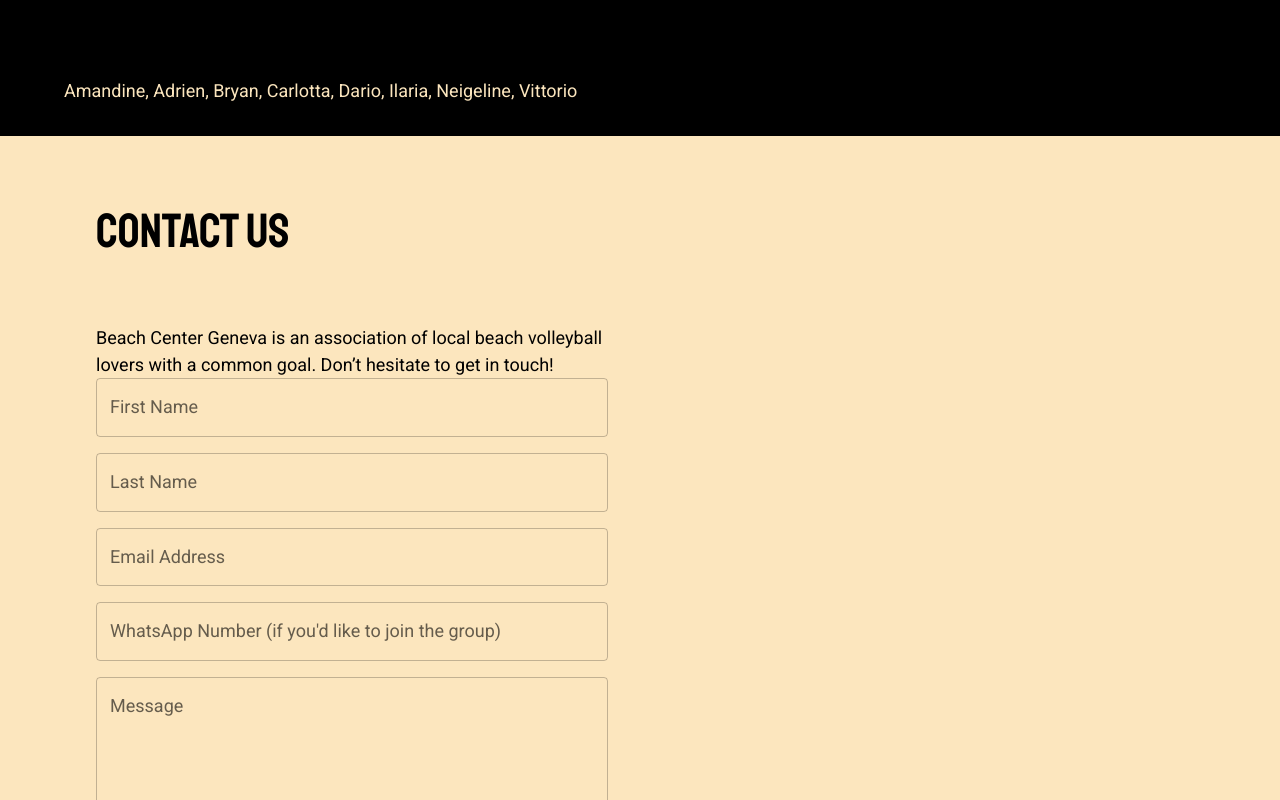
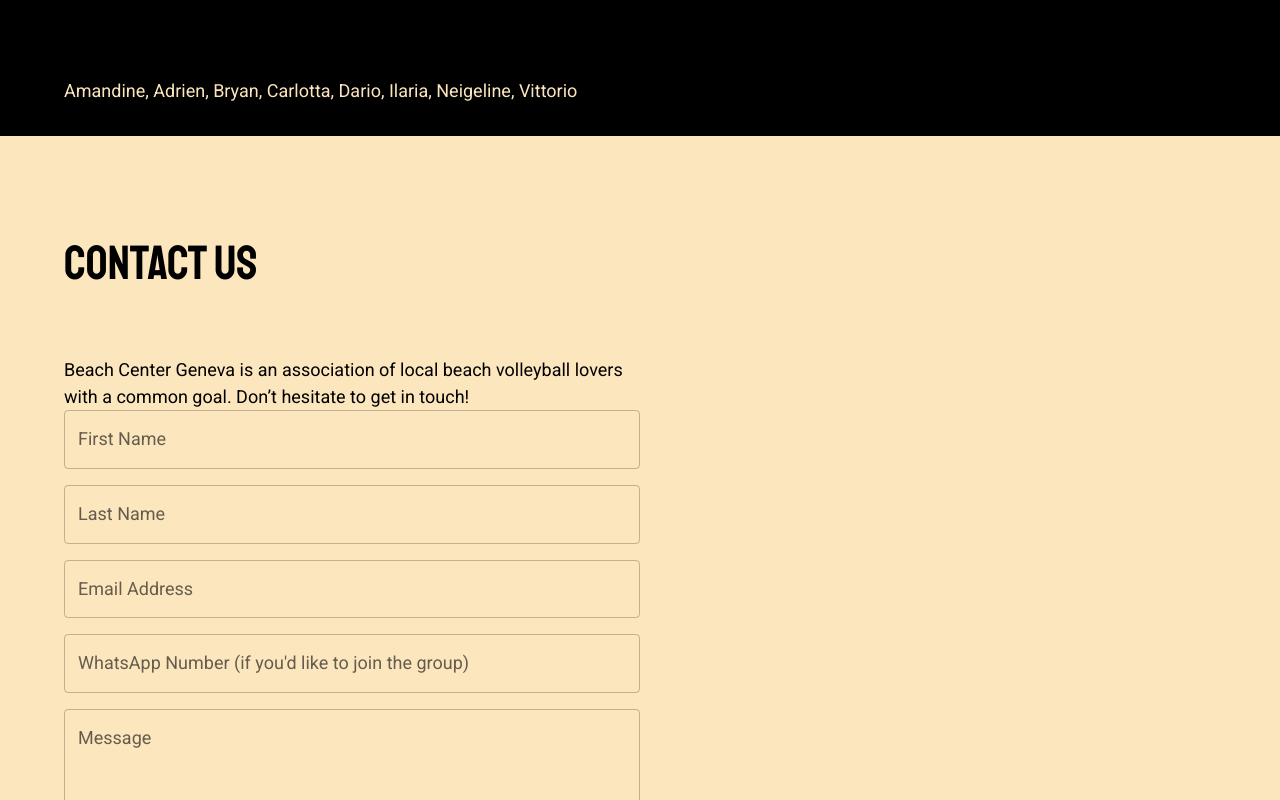
Before and after one commit to matrice-one/bhge_react, a React (Create React App) app: page / in a window 1280 px wide. Shown: the part 4960-5760 px from the top of the page. Built offline with nearby package versions, Linux system fonts and the light colour scheme; a web font is replaced by a local one.

Commit message:
align all

```diff
--- a/src/components/ContactFormSection.js
+++ b/src/components/ContactFormSection.js
@@ -6,11 +6,13 @@ function ContactFormSection() {
   const [state, handleSubmit] = useForm("moqoqnpz"); // replace "moqoqnpz" with your form ID
 
   return(
-    <FullHeightSection bgcolor={"primary.main"}>
+    <div id="contactussection">
+    <Box p={4} bgcolor={"primary.main"}>
+
       <Container maxWidth="lg">
+      <FullHeightSection bgcolor={"primary.main"}>
         <Grid id="contactsection" container spacing={0} bgcolor={"primary.main"}>
           <Grid item xs={12} sm={6}>
-            <Box p={4}>
               <Typography variant='h3' gutterBottom >Contact Us</Typography>
               <Box pt={6}>
               <Typography variant='body1'>Beach Center Geneva is an association of local beach volleyball lovers with a common goal. Don’t hesitate to get in touch!</Typography>
@@ -36,11 +38,13 @@ function ContactFormSection() {
                 </form>
               )}
               </Box>
-            </Box>
           </Grid>
         </Grid>
+        </FullHeightSection>
       </Container>
-    </FullHeightSection>
+
+    </Box>
+    </div>
 
   );
 }
```
